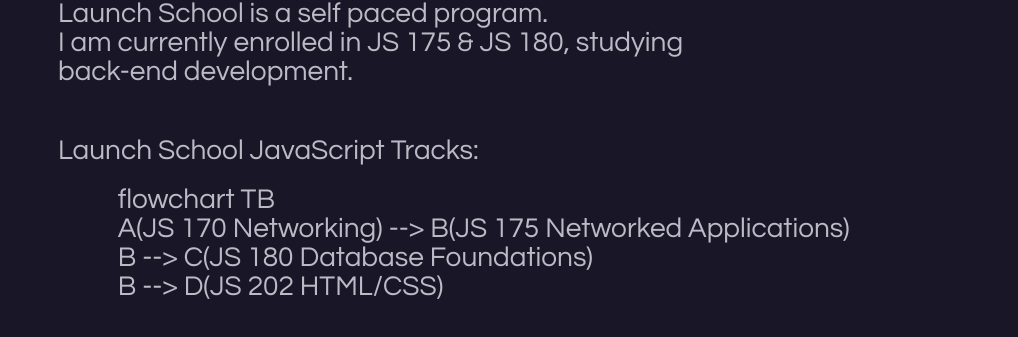
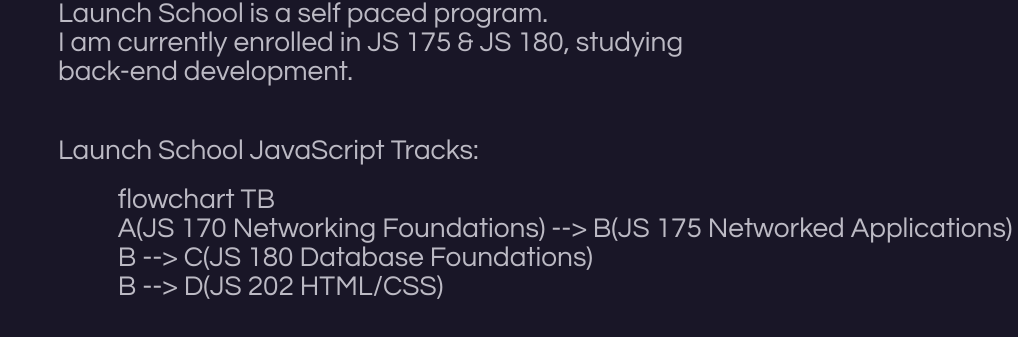
Before and after one commit to jen-wan/jen-wan.github.io, a website: page about.html in a window 1280 px wide. Shown: the part 261-598 px from the top of the page, without its empty margins (262-1280 px from the left). Drawn offline with nearby package versions, Linux system fonts and the light colour scheme.

Commit message:
save edits to chart

```diff
--- a/about.html
+++ b/about.html
@@ -36,7 +36,7 @@
     <p>Launch School JavaScript Tracks:</p>
     <pre class="mermaid">
           flowchart TB
-          A(JS 170 Networking) --> B(JS 175 Networked Applications)
+          A(JS 170 Networking Foundations) --> B(JS 175 Networked Applications)
           B --> C(JS 180 Database Foundations)
           B --> D(JS 202 HTML/CSS)
     </pre>
```
